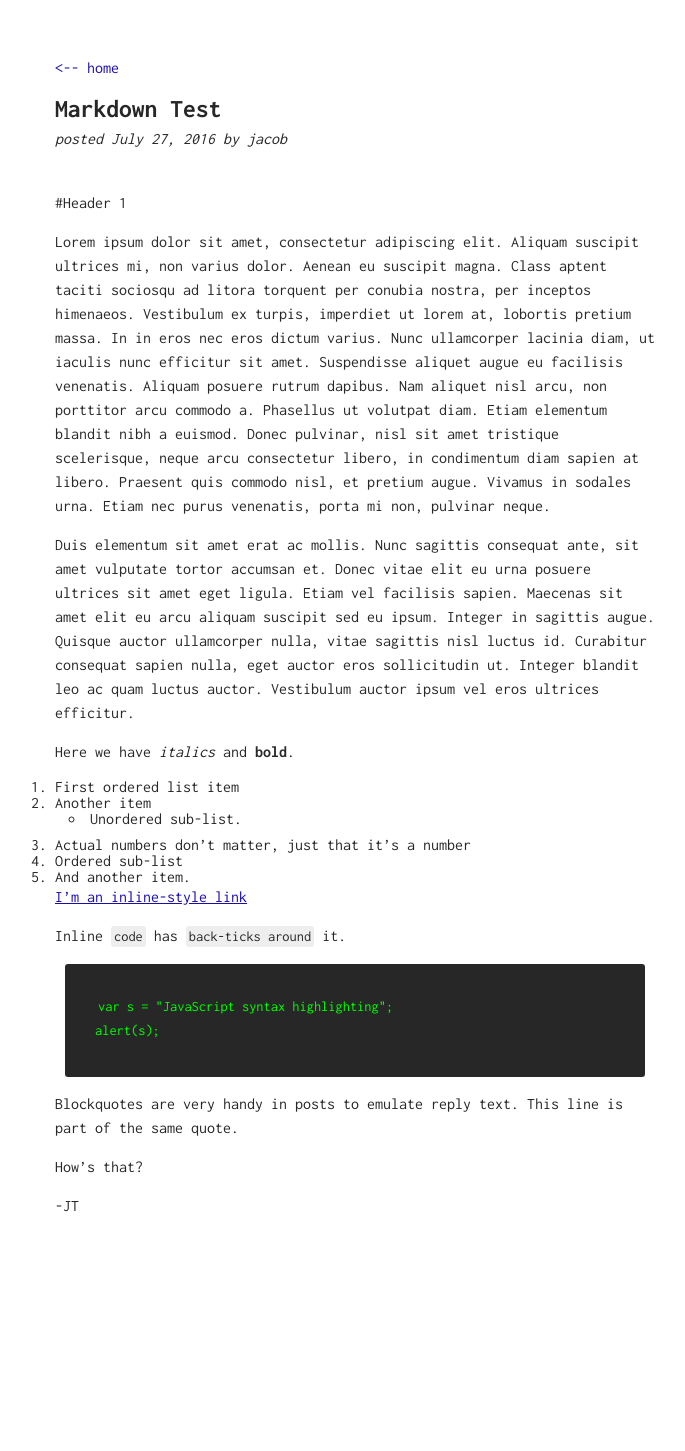
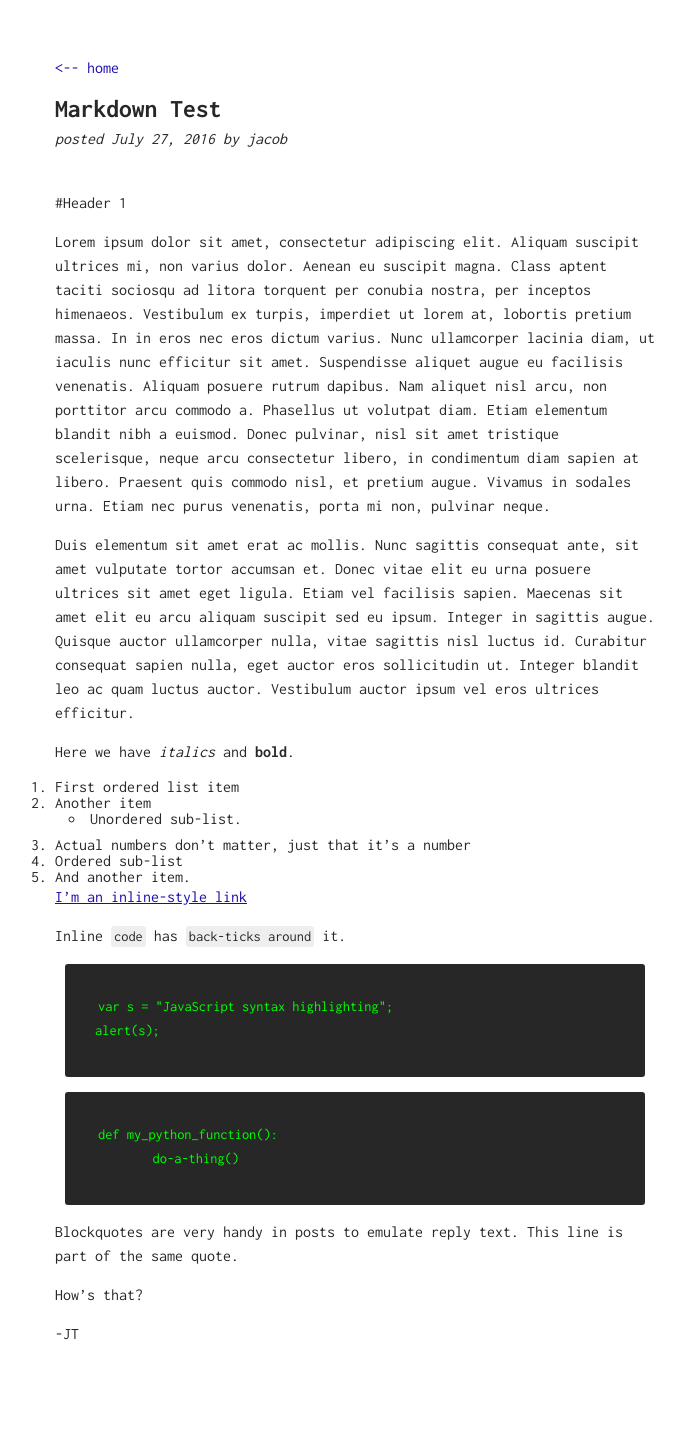
Before and after one commit to blackdoor/blog, a Jekyll site: the page built from _posts/2016-07-27-markdown-test.md, in a window 1280 px wide. Shown: the whole page, without its empty margins (285-970 px from the left). Built offline with Jekyll 4.4.1, drawn with Linux system fonts in a browser that asks for light colours; before the commit the page ends 1323 px from its top, so only the background shows below that.

Commit message:
Added some python code to test highlighting

````diff
--- a/_posts/2016-07-27-markdown-test.md
+++ b/_posts/2016-07-27-markdown-test.md
@@ -27,6 +27,11 @@ var s = "JavaScript syntax highlighting";
 alert(s);
 ```
 
+```python
+def my_python_function():
+	do-a-thing()
+```
+
 > Blockquotes are very handy in posts to emulate reply text.
 > This line is part of the same quote.
 
````
